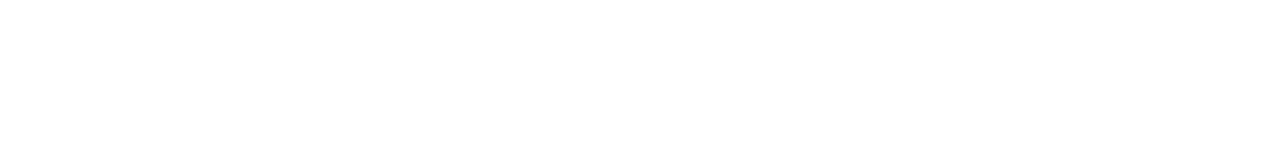
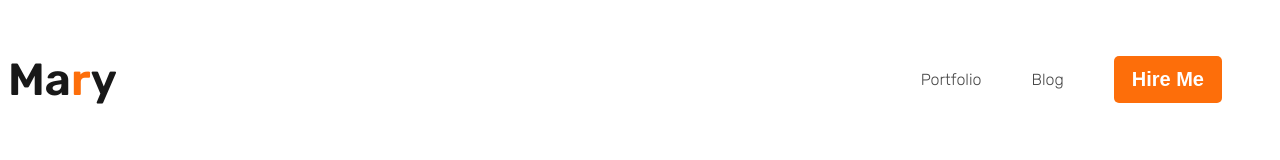
Before and after one commit to prodesignmax18/my-portfolio, a plain HTML site: page index.html in a window 1280 px wide. Drawn offline with Linux system fonts and the light colour scheme.

Commit message:
content commit

```diff
--- a/index.html
+++ b/index.html
@@ -4,10 +4,24 @@
     <meta charset="UTF-8">
     <meta name="viewport" content="width=device-width, initial-scale=1.0">
     <title>My Portfolio</title>
+    <link rel="preconnect" href="https://fonts.googleapis.com">
+<link rel="preconnect" href="https://fonts.gstatic.com" crossorigin>
+<link href="https://fonts.googleapis.com/css2?family=Open+Sans:ital,wght@0,500;0,800;1,500&family=Rubik:wght@300;600&display=swap" rel="stylesheet">
     <link rel="stylesheet" href="style.css">
+
+
+
 </head>
 <body>
     <header>
+        <nav>
+            <h3 class="nav-title">Ma<span class="text-primary">r</span>y</h3>
+            <ul>
+                <li><a href="Portfolio">Portfolio</a></li>
+                <li><a href="Blog">Blog</a></li>
+                <li><button class="btn-primary">Hire Me</button></li>
+            </ul>
+        </nav>
 
 
     </header>
--- a/style.css
+++ b/style.css
@@ -0,0 +1,57 @@
+/* common shared styles */
+body{
+    font-family: 'Open Sans', sans-serif;
+    font-family: 'Rubik', sans-serif;
+}
+.text-primary{
+    color: #FD6E0A;
+}
+.btn-primary{
+    border-radius: 5px;
+    background: #FD6E0A;
+    border: 0;
+    font-size: 20px;
+    color: white;
+    font-style: normal;
+    font-weight: 700;
+    padding: 12px 18px;
+
+}
+
+
+
+
+/* nav related style */
+
+
+
+nav{
+    display: flex;
+    align-items: center;
+    justify-content: space-between;
+
+
+}
+
+.nav-title{
+    color: #181818;
+    font-size: 45px;
+    font-weight: 800;
+}
+
+nav>ul{
+    display: flex;
+    align-items: center;
+
+}
+nav li{
+    list-style: none;
+    margin-right: 50px;
+}
+
+nav a{
+    text-decoration: none;
+    color: #474747;
+
+
+}
```
